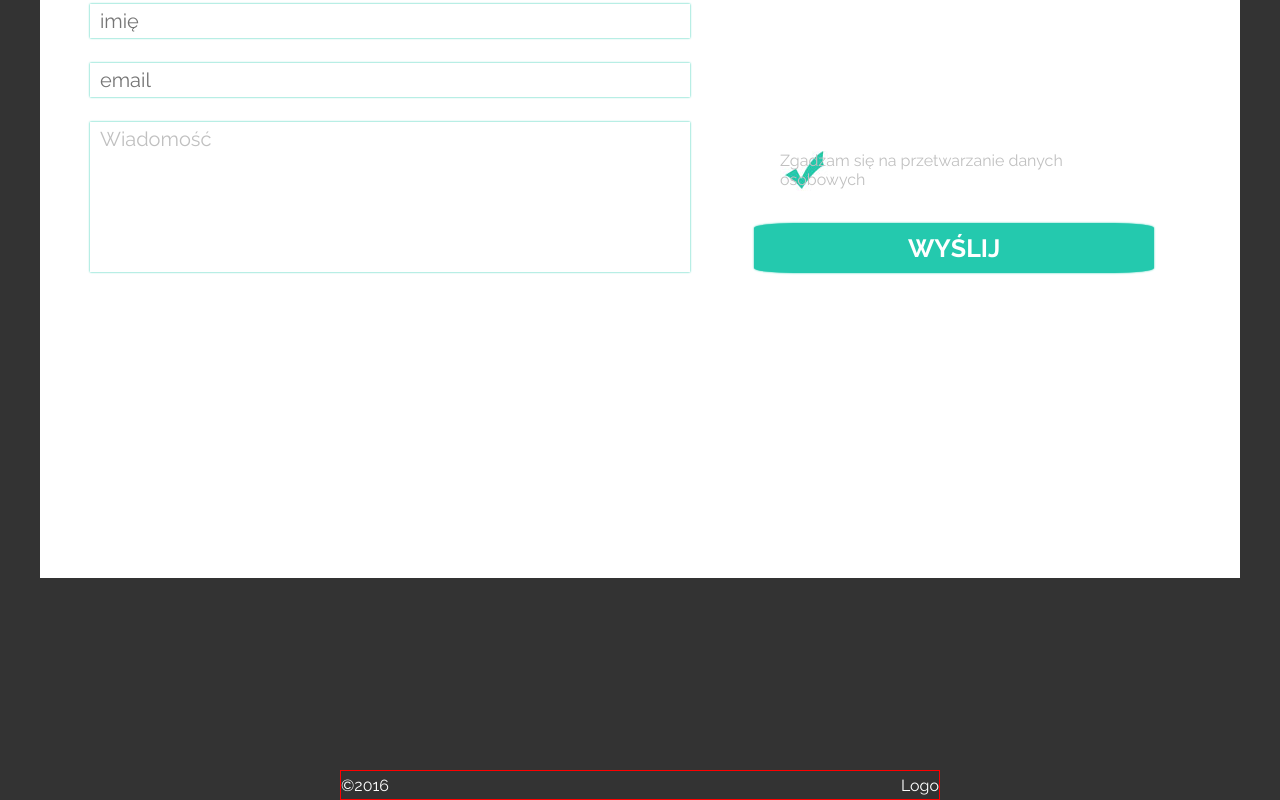
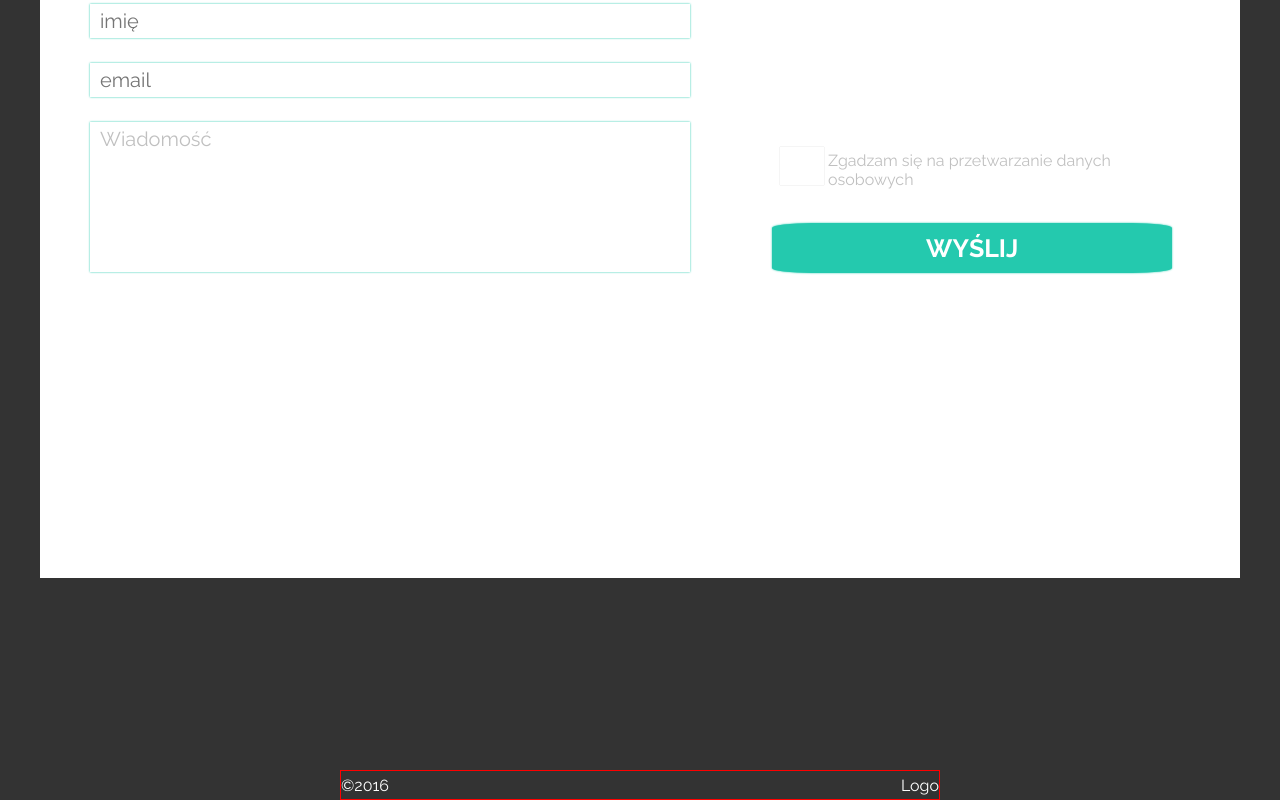
Before and after one commit to czumczum/SitOnChair, a plain HTML site: page index.html in a window 1280 px wide. Shown: the part 1778-2578 px from the top of the page. Drawn offline with Linux system fonts and the light colour scheme.

Commit message:
Formularz!!!

```diff
--- a/css/style.css
+++ b/css/style.css
@@ -411,20 +411,20 @@ a#active {
 #contact input[type="submit"] {
 	background-color: #24c9ae;
     position: relative;
-    left: 410px;
+	top: -78px;
+    left: 380px;
     width: 400px;
     font-size: 25px;
     padding: 10px;
     color: white;
     font-weight: 700;
     text-transform: uppercase;
-    top: -78px;
 	border-radius: 10%;
 }
 #contact input[type="checkbox"] {
     display:none;
 }
-#contact input[type="checkbox"] + label {
+#contact input[type="checkbox"] + label span {
     display: inline-block;
     position: relative;
     top: -133px;
@@ -432,11 +432,22 @@ a#active {
     font-size: 16px;
     width: 300px;
     height: 50px;
-    background: url("../img/form_ok.jpg") left top no-repeat;
     color: #c0c0c0;
 }
-#contact input[type="checkbox"]:checked + label {
-    background:url("../img/form_ok.jpg") -19px top no-repeat;
+#contact input[type="checkbox"] + label span:first-child {
+    display: inline-block;
+    position: relative;
+    width: 44px;
+    height: 38px;
+	box-shadow: 0 0 1px 0 #c0c0c0;
+	padding-right: 10px;
+}
+#contact input[type="checkbox"]:checked + label span:first-child {
+    background: url("../img/form_ok.jpg") no-repeat;
+    display: inline-block;
+    position: relative;
+    width: 44px;
+    height: 38px;
 }
 
 /*Stopka*/
--- a/index.html
+++ b/index.html
@@ -123,7 +123,10 @@
 				<li><textarea>Wiadomość</textarea></li>
 			</ul>
 			<input type="checkbox" name="question" id="question"/>
-			<label for="question">Zgadzam się na przetwarzanie danych osobowych</label>
+			<label for="question">
+				<span></span>
+				<span>Zgadzam się na przetwarzanie danych osobowych</span>
+			</label>
 			<input type="submit" value="Wyślij">
 		</form>
 	</div>
```
